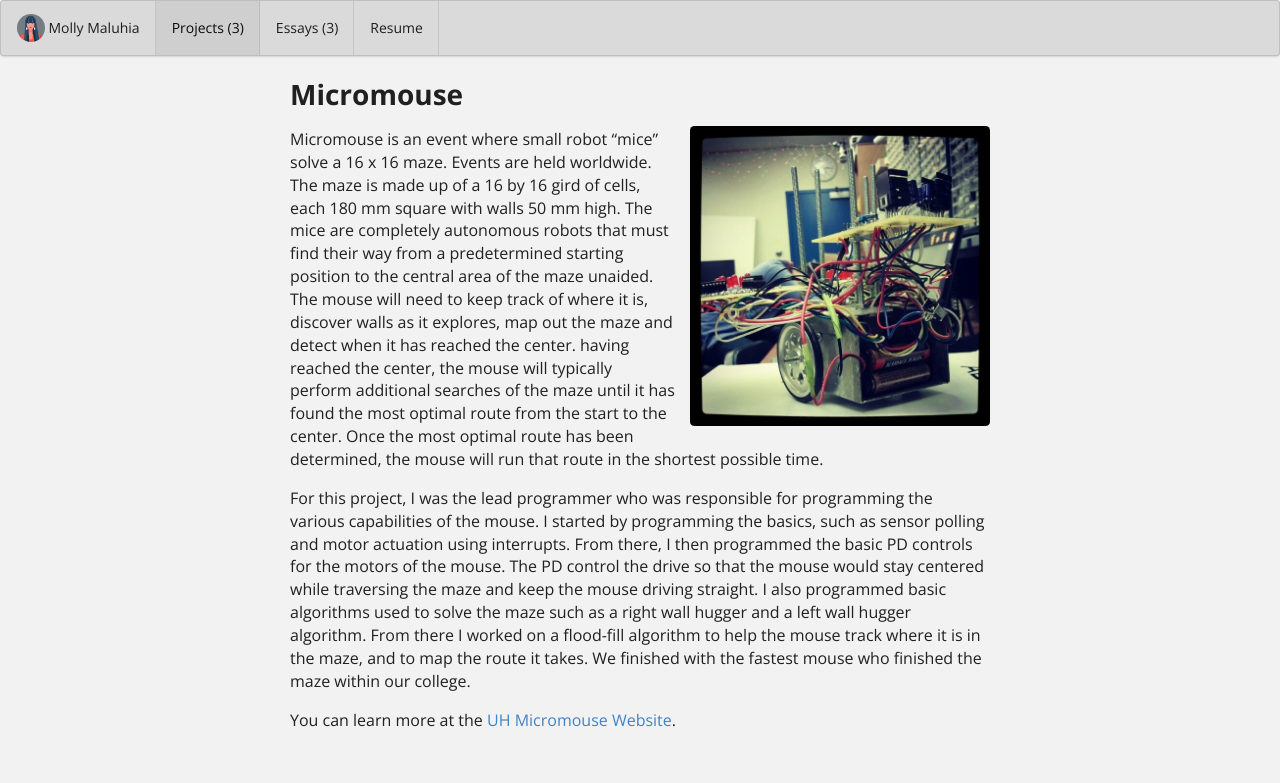
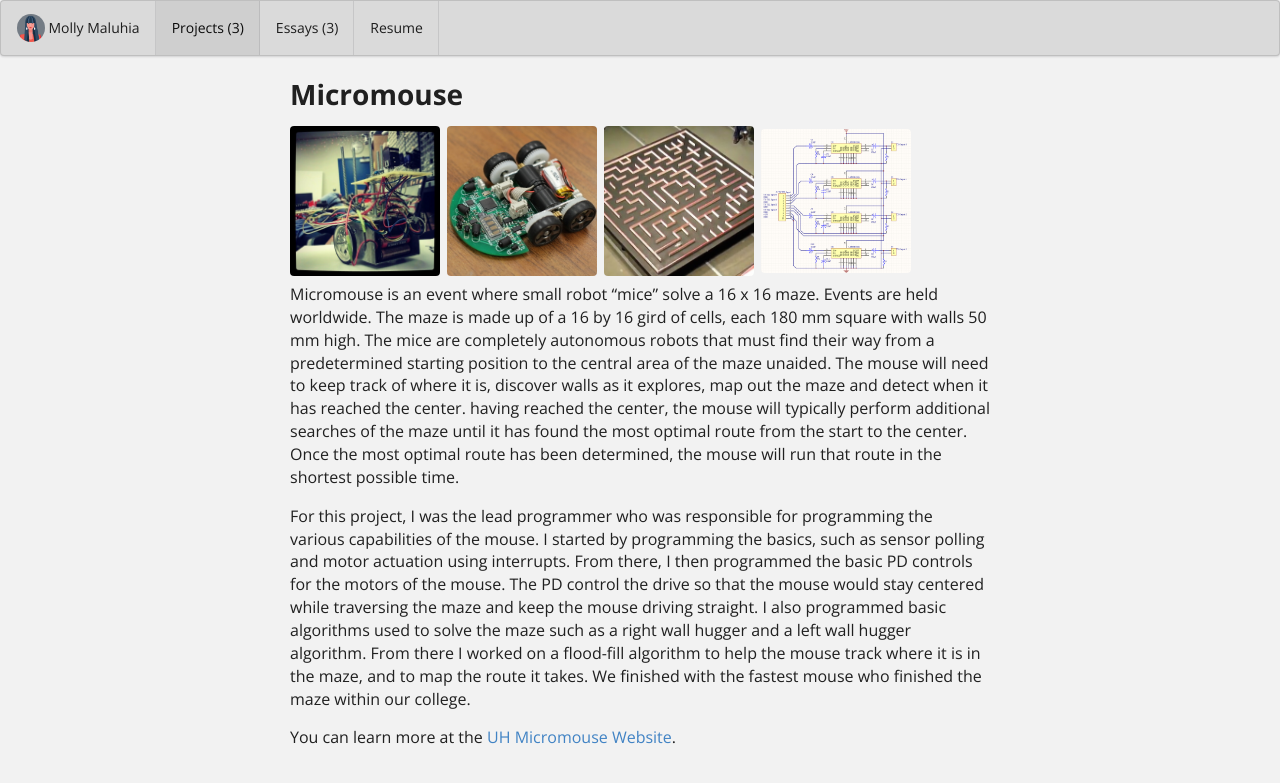
Before and after one commit to rusith/rusith.github.io, a Jekyll site: the page built from projects/project-1.md, in a window 1280 px wide. Shown: the top 783 px of the page. Built offline with Jekyll 4.4.1, drawn with Linux system fonts in a browser that asks for light colours.

Commit message:
Adding images and formatting examples

```diff
--- a/projects/project-1.md
+++ b/projects/project-1.md
@@ -12,7 +12,12 @@ labels:
 summary: My team developed a robotic mouse that won first place in the 2015 UH Micromouse competition.
 ---
 
-<img class="ui medium right floated rounded image" src="{{ site.baseurl }}/images/micromouse-robot.png">
+<div class="ui small rounded images">
+  <img class="ui image" src="../images/micromouse-robot.png">
+  <img class="ui image" src="../images/micromouse-robot-2.jpg">
+  <img class="ui image" src="../images/micromouse.jpg">
+  <img class="ui image" src="../images/micromouse-circuit.png">
+</div>
 
 Micromouse is an event where small robot “mice” solve a 16 x 16 maze.  Events are held worldwide.  The maze is made up of a 16 by 16 gird of cells, each 180 mm square with walls 50 mm high.  The mice are completely autonomous robots that must find their way from a predetermined starting position to the central area of the maze unaided.  The mouse will need to keep track of where it is, discover walls as it explores, map out the maze and detect when it has reached the center.  having reached the center, the mouse will typically perform additional searches of the maze until it has found the most optimal route from the start to the center.  Once the most optimal route has been determined, the mouse will run that route in the shortest possible time.
 
```
Also changed, not shown: essays/2016-02-06.md (+1 -1 lines), images/degree_difficulty.jpg (added), images/micromouse-circuit.png (added), images/micromouse-robot-2.jpg (added).
